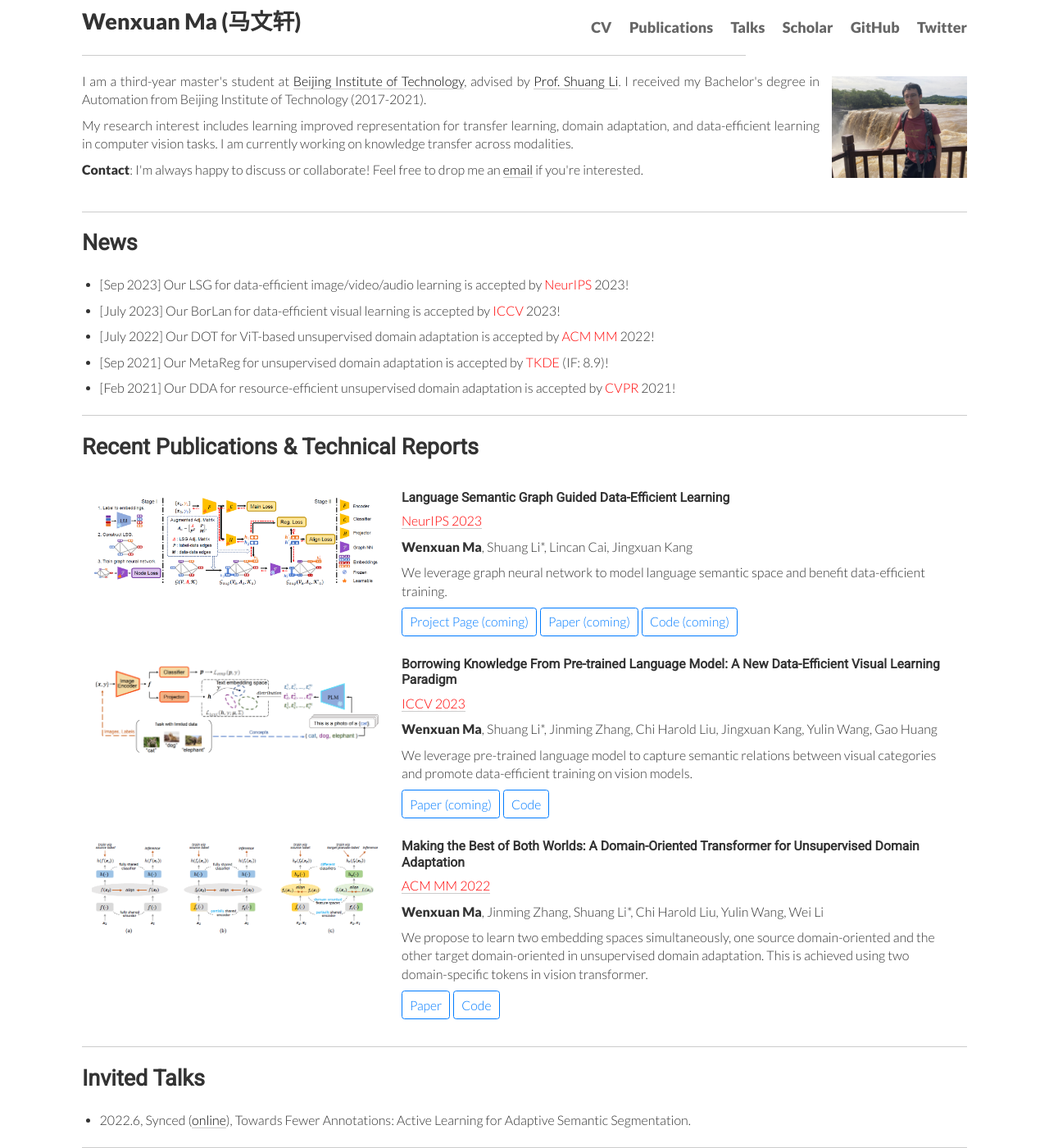
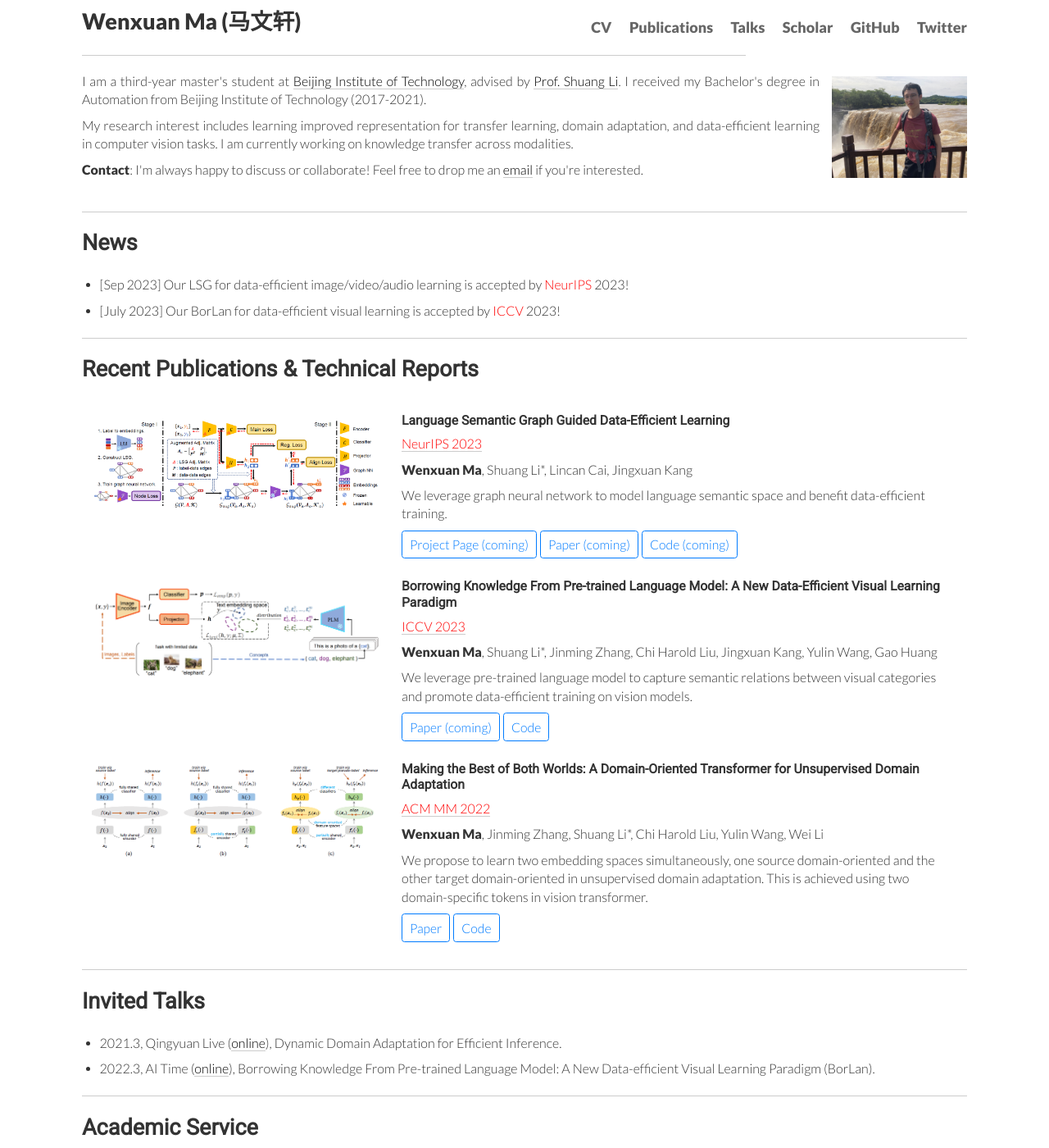
Before and after one commit to singalist/singalist.github.io, a Jekyll site: the page built from index.html, in a window 1280 px wide and 1400 px high. Shown: the whole window at 82% size. Built offline with Jekyll 4.4.1, drawn with Linux system fonts in a browser that asks for light colours; nearby versions of some CDN libraries; some of the changed text lies outside the part shown.

Commit message:
new update

```diff
--- a/_includes/navigation.html
+++ b/_includes/navigation.html
@@ -21,7 +21,7 @@ function scrollToTalks() {
 <a href="{{ site.baseurl }}/cv/CV.pdf" style="font-size: 1rem">CV</a>
 <a href="#research" style="font-size: 1rem">Publications</a>
 <a href="#talks" style="font-size: 1rem">Talks</a>
-<a href="https://scholar.google.com/citations?user=cbVMMCwAAAAJ" style="font-size: 1rem">Scholar</a>
+<a href="https://scholar.google.com/citations?user=u7aJOt8AAAAJ" style="font-size: 1rem">Scholar</a>
 <a href="https://github.com/singalist" style="font-size: 1rem">GitHub</a>
 <a href="https://twitter.com//WayneMa82698803" style="font-size: 1rem">Twitter</a>
 <!-- <a href="https://www.linkedin.com/in/viraj-prabhu-0a2a9435/" style="font-size: 1rem">LinkedIn</a> -->
--- a/index.html
+++ b/index.html
@@ -121,7 +121,7 @@ tags: about
       <p>[July 2023] Our BorLan for data-efficient visual learning is accepted by <font color="red">ICCV</font> 2023!</p>
     </li>
 
-    <li>
+    <!-- <li>
       <p>[July 2022] Our DOT for ViT-based unsupervised domain adaptation is accepted by <font color="red">ACM MM</font> 2022!</p>
     </li>
 
@@ -131,50 +131,10 @@ tags: about
 
     <li>
       <p>[Feb 2021] Our DDA for resource-efficient unsupervised domain adaptation is accepted by <font color="red">CVPR</font> 2021!</p>
-    </li>
+    </li> -->
 
     <!-- <li>
       <p>[Feb 2023] Two papers on representation learning (<a href="https://arxiv.org/abs/2211.07636" class="uline">EVA <font color="red">highlight</font></a>) and test-time adaptation (<a href="https://arxiv.org/abs/2303.13899" class="uline">RoTTA</a>) are accepted by CVPR 2023!</p>
-    </li> -->
-
-    <!-- <li>
-        <p>[Jan 2023] Our <a href="https://arxiv.org/abs/2204.08808" class="uline">SePiCo</a> for domain adaptive semantic segmentation is accepted by <font color="red">T-PAMI</font> (IF: 23.6)!</p>
-    </li> -->
-
-    <!--<li>
-      <p>[Nov 2022] Our <a href="https://arxiv.org/abs/2211.12256" class="uline"> VBLC </a> for semantic segmentation under adverse conditions is accepted by AAAI 2023 (<font color="red">ORAL</font>)!</p>
-    </li>
-
-    <li>
-      <p>[Jun 2022] Our <a href="https://ieeexplore.ieee.org/document/9803869" class="uline">CAF</a> for domain adaptation is accepted by TKDE!</p>
-    </li>
-
-    <li>
-      <p>[Apr 2022] Our <a href='https://ieeexplore.ieee.org/document/9756672' class='uline'>CSDN</a> for
-        partial domain adaptation is accepted by T-CYB!</p>
-    </li>
-
-    <li>
-      <p>[Mar 2022] Our <a href="https://arxiv.org/abs/2111.12940" class="uline"> RIPU</a> for data-efficient semantic segmentation is accepted by CVPR 2022  (<font color="red">ORAL</font>)!</p>
-    </li>
-
-    <li>
-      <p>[Dec 2021] Our <a href='https://arxiv.org/abs/2112.01406' class='uline'>EADA</a> for active domain adaptation is accepted by AAAI 2022!</p>
-    </li>
-
-    <li>
-      <p>[Feb 2021] Our <a href='https://arxiv.org/abs/2103.12339' class='uline'>GDCAN</a> (Journal Version of <a href='https://arxiv.org/abs/2005.06717' class='uline'>DCAN</a>) is accepted by <font color="red">T-PAMI</font> (IF: 24.31)!</p>
-    </li>
-
-
-    <li>
-      <p>[Dec 2020] Our <a href='https://arxiv.org/abs/2012.06995' class='uline'>BCDM</a> for
-        bi-classifier adversarial adaptation is accepted by AAAI 2021!</p>
-    </li>
-
-    <li>
-      <p>[Jul 2020] Our <a href='https://arxiv.org/abs/2008.01677' class='uline'>SSAN</a> for
-        heterogeneous domain adaptation is accepted by ACM MM 2020!</p>
     </li> -->
 
   <!-- </ul>
@@ -345,8 +305,8 @@ tags: about
   <ul>
     <li>
       <p>
-        2022.6, Synced (<a href="https://www.bilibili.com/video/BV19a411p7tg/?spm_id_from=333.999.0.0"
-          class="uline">online</a>), Towards Fewer Annotations: Active Learning for Adaptive Semantic Segmentation.
+        2021.3, Qingyuan Live (<a href="https://www.bilibili.com/video/BV1R5411P7bE?p=3&vd_source=9449892be0c9e3f0d9ef47074a426848"
+          class="uline">online</a>), Dynamic Domain Adaptation for Efficient Inference.
       </p>
     </li>
     <!-- <li>
@@ -361,15 +321,15 @@ tags: about
         2022.5, Zhidx Course (<a href="https://course.zhidx.com/c/Njg5MGIyMDlkYjhkZmVhMmI5ZTM="
           class="uline">onine</a>), Active Learning under Distribution Shift.
       </p>
-    </li>
+    </li> -->
     <li>
       <p>
-        2022.3, AI Drive (<a
-          href="https://www.bilibili.com/video/BV1qa411h7Xm/?spm_id_from=333.999.0.0&vd_source=2536293932098e7a347341a231b3fb8b"
-          class="uline">online</a>), Energy-based Active Domain Adaptation.
+        2022.3, AI Time (<a
+          href="https://www.bilibili.com/video/BV14p4y1V7Ym/?spm_id_from=333.788.recommend_more_video.-1&vd_source=9449892be0c9e3f0d9ef47074a426848"
+          class="uline">online</a>), Borrowing Knowledge From Pre-trained Language Model: A New Data-efficient Visual Learning Paradigm (BorLan).
       </p>
     </li>
-    <li>
+    <!--<li>
       <p>
         2021.10, VALSE (Hangzhou), Generalized Domain Conditioned Adaptation Network.
       </p>
@@ -391,6 +351,9 @@ tags: about
   </p> -->
   <p>
     Journal Reviewer for TPAMI, TNNLS, TETC, TIICM, etc.
+  </p>
+  <p>
+    Conference Reviewer for CVPR.
   </p>
 </div>
 
```
